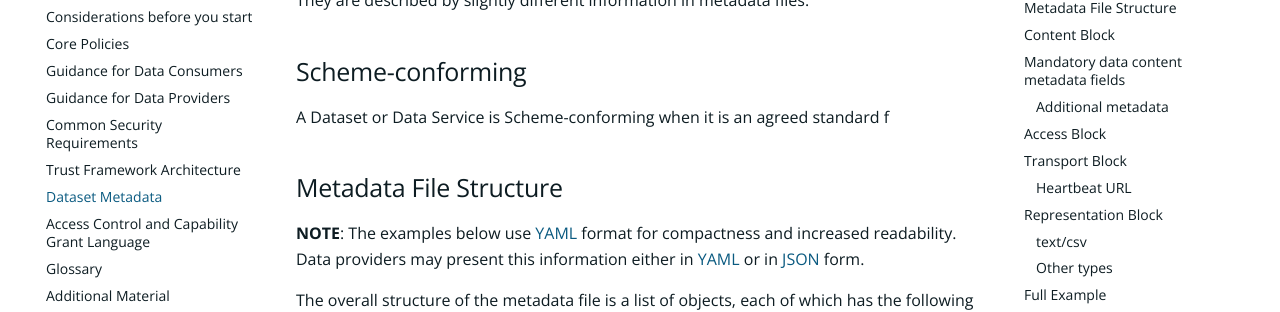
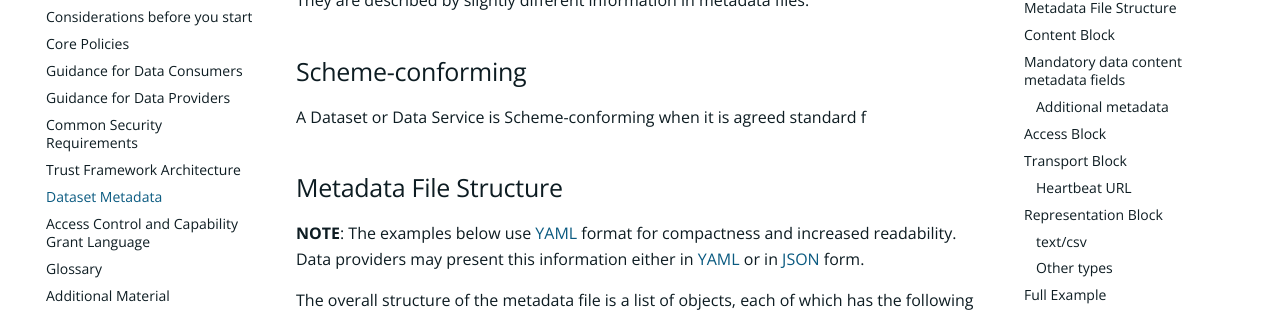
Before and after one commit to icebreakerone/ib1-technical-docs, an MkDocs documentation site: the page built from docs/metadata.md, in a window 1280 px wide and 900 px high, scrolled down 607 px. Shown: the part 154-466 px from the top of the window. Built offline with MkDocs 1.6.1 and Material for MkDocs 9.7.7, drawn with Linux system fonts in a browser that asks for light colours; plug-ins that fetch from the network failed and are left out; comment, search, counter and statistics services are not loaded; the version menu is left out.

```diff
--- a/docs/metadata.md
+++ b/docs/metadata.md
@@ -37,7 +37,7 @@ They are described by slightly different information in metadata files.
 
 ## Scheme-conforming
 
-A Dataset or Data Service is Scheme-conforming when it is an agreed standard f
+A Dataset or Data Service is Scheme-conforming when it is  agreed standard f
 
 ## Metadata File Structure
 
```
Also changed, not shown: other parts of docs/metadata.md (+1 -1 lines).
